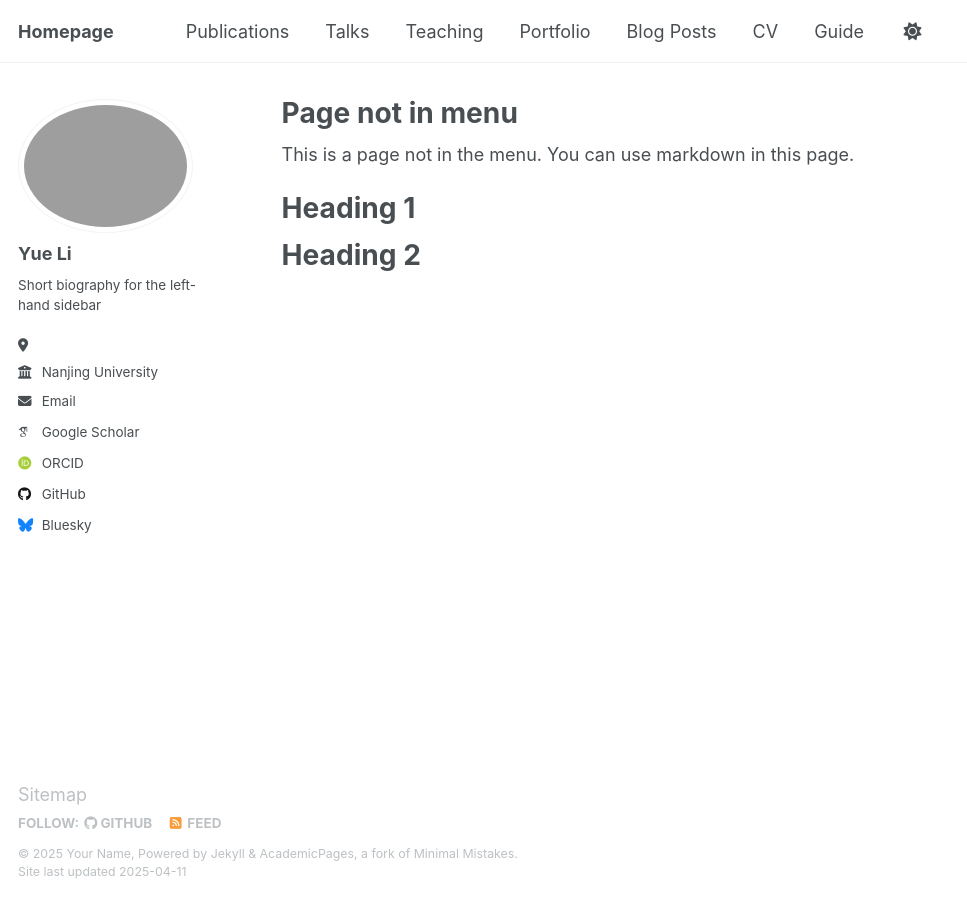
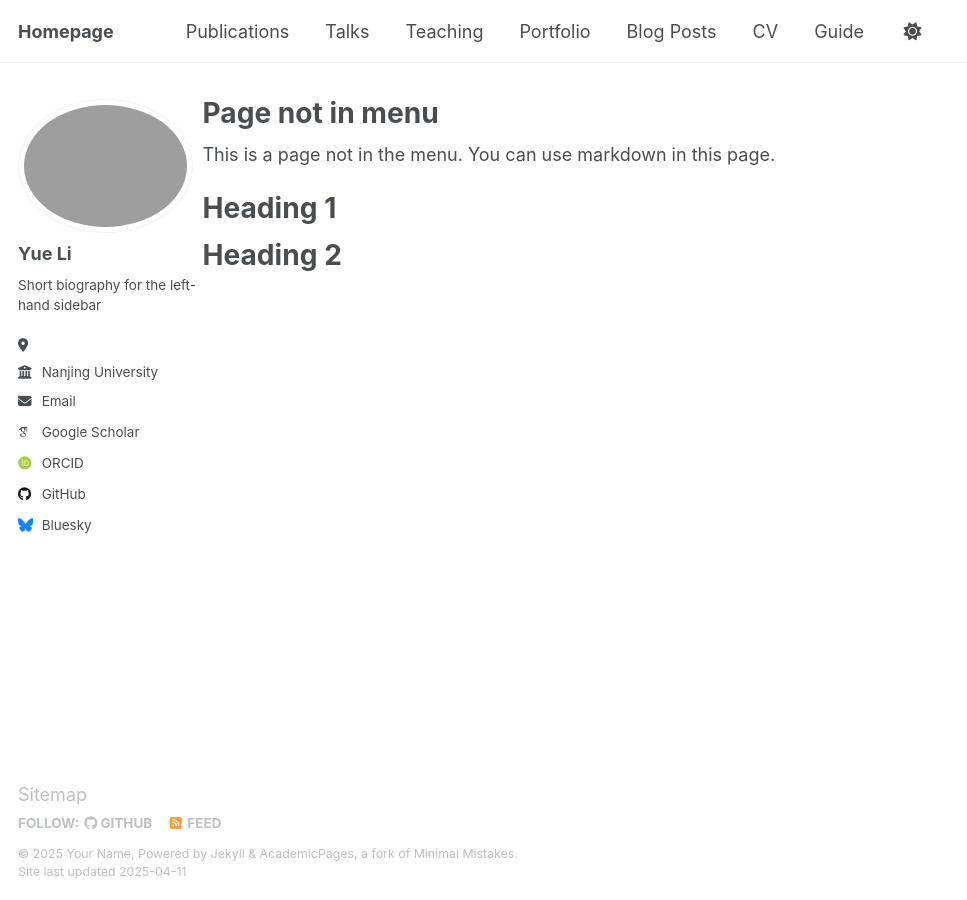
Before and after one commit to yueli-se/yueli-se.github.io, a Jekyll site: the page built from _pages/non-menu-page.md, in a window 1280 px wide. Shown: the whole page, without its empty margins (0-967 px from the left). Built offline with Jekyll 4.4.1, drawn with Linux system fonts in a browser that asks for light colours; some web fonts are replaced.

Commit message:
Update _page.scss

```diff
--- a/_sass/layout/_page.scss
+++ b/_sass/layout/_page.scss
@@ -18,9 +18,9 @@
 
 .page {
   @include breakpoint($large) {
-    @include span(10 of 12 last);
-    @include prefix(0.5 of 12);
-    @include suffix(0.5 of 12);
+    @include span(10.5 of 12 last);
+    @include prefix(0.25 of 12);
+    @include suffix(0.25 of 12);
   }
 
   .page__inner-wrap {
```
